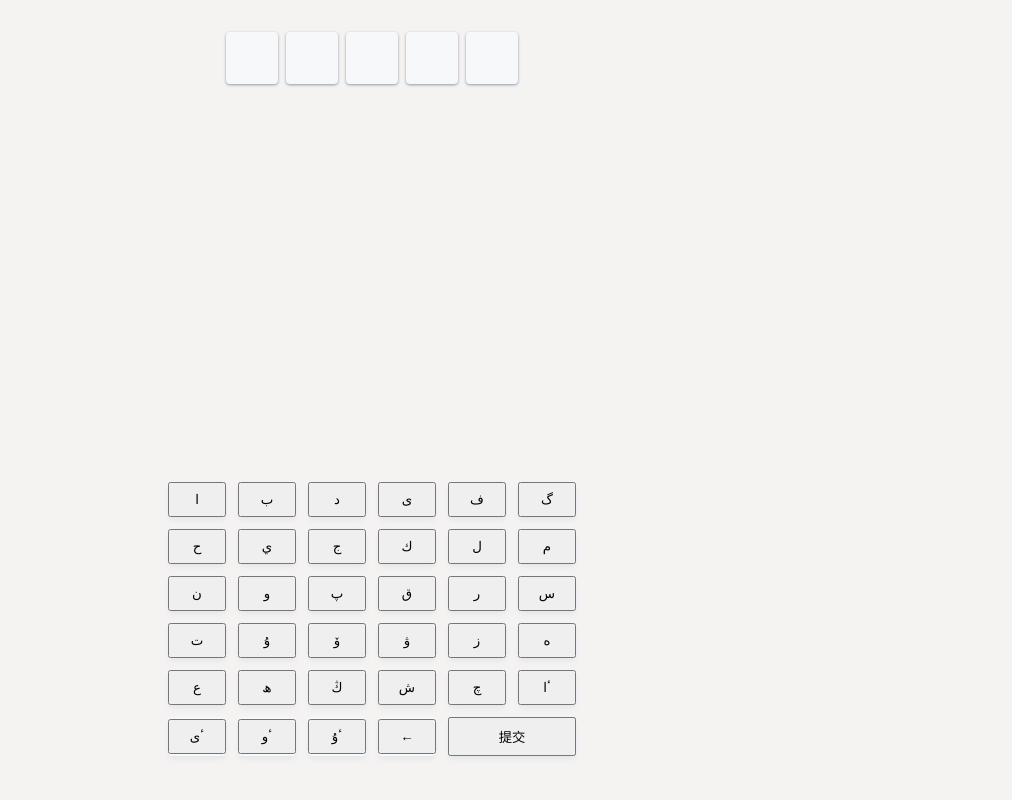
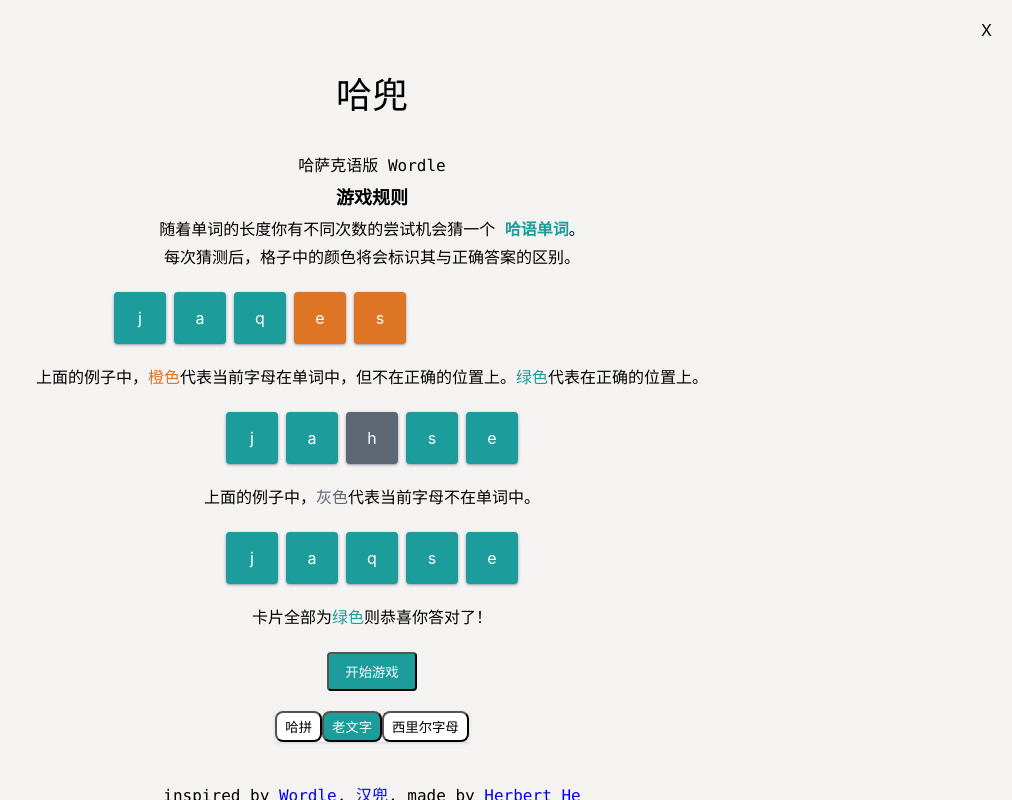
Before and after one commit to ha-pin/cordle, a React (Vite) app: page / in a window 1280 px wide. Shown: the whole page, without its empty margins (268-1280 px from the left). Built offline with nearby package versions, Linux system fonts and the light colour scheme.

Commit message:
feat :sparkles: : Introduce

```diff
--- a/src/App.less
+++ b/src/App.less
@@ -1,4 +1,4 @@
 .App {
-    @apply w-md md:(w-full);
+    @apply w-md <md:(w-full);
     @apply flex flex-col justify-start items-center;
 }
--- a/src/App.tsx
+++ b/src/App.tsx
@@ -1,6 +1,7 @@
 import { useEffect, useState } from 'react'
 import './App.less'
 import CharBox from './components/CharBox/CharBox'
+import Introduce from './components/Introduce/Introduce'
 
 import Keyboard from './components/keyboard/Keyboard'
 
@@ -87,7 +88,8 @@ const App = () => {
 
     return (
         <div className="App">
-            <div className={!got ? "mb-[400px] mt-3" : "m-3"}>
+            <Introduce type={type} setType={setType} />
+            <div className={!got ? "pb-[400px] pt-3" : "p-3"}>
                 {answers.length > 0 && answers.map(item => <CharBox chars={item} />)}
                 {!got && current.length !== 0 && <CharBox chars={current} />}
             </div>
--- /dev/null
+++ b/src/components/Introduce/Introduce.less
@@ -0,0 +1,25 @@
+.cordle-intro {
+
+    @apply overflow-auto;
+    @apply h-full w-full fixed z-50 bg-[#f5f3f2] flex flex-col justify-start items-center px-5 py-10 text-center;
+
+    &-hidden {
+        @apply hidden;
+    }
+
+    &-title {
+        @apply font-mono font-light text-4xl;
+    }
+
+    &-text {
+        @apply font-mono font-light my-1;
+    }
+
+    &-point {
+        @apply text-[#1d9c9c] font-bold;
+    }
+
+    &-subtitle {
+        @apply font-mono font-bold text-lg my-1;
+    }
+}
--- a/src/components/Introduce/Introduce.tsx
+++ b/src/components/Introduce/Introduce.tsx
@@ -1,25 +1,65 @@
-const Introduce = () => {
-    return <div className="h-full fixed z-50">
+import { FC } from "react"
+import CharBox from "../CharBox/CharBox"
+import "./Introduce.less"
+
+const example1 = [["j", 1], ["a", 1], ["q", 1], ["e", 2], ["s", 2]] as [string, number][]
+
+const example2 = [["j", 1], ["a", 1], ["h", 0], ["s", 1], ["e", 1]] as [string, number][]
+
+const example3 = [["j", 1], ["a", 1], ["q", 1], ["s", 1], ["e", 1]] as [string, number][]
+
+interface IIntroduceProps {
+    type: 0 | 1 | 2
+    setType: (type: 0 | 1 | 2) => void
+}
+
+const Introduce: FC<IIntroduceProps> = ({ type, setType }) => {
+    const closeIntro = () => {
+        document.getElementById("cordle-intro")?.classList.add("cordle-intro-hidden")
+    }
+
+    return <div id="cordle-intro" className="cordle-intro">
+        <div onClick={() => closeIntro()} className="absolute right-5 top-5">X</div>
         <div>
-            <p>哈兜</p>
-            <p>哈萨克语版 Wordle</p>
+            <p className="cordle-intro-title">哈兜</p>
+            <p className="cordle-intro-text">哈萨克语版 Wordle</p>
         </div>
 
         <div>
-            <p>游戏规则</p>
-            <p>随着单词的长度你有不同次数的尝试机会猜一个 <b>哈语单词</b>。</p>
-            <p>每次猜测后，格子中的颜色将会标识其与正确答案的区别。</p>
+            <p className="cordle-intro-subtitle">游戏规则</p>
+            <p className="cordle-intro-text">随着单词的长度你有不同次数的尝试机会猜一个 <b className="cordle-intro-point">哈语单词</b>。</p>
+            <p className="cordle-intro-text">每次猜测后，格子中的颜色将会标识其与正确答案的区别。</p>
         </div>
 
         {/* 示例1 */}
+        <div>
+            <CharBox chars={example1} />
+            <p className="cordle-intro-text">上面的例子中，<span className="text-[#de7525]">橙色</span>代表当前字母在单词中，但不在正确的位置上。<span className="text-[#1d9c9c]">绿色</span>代表在正确的位置上。</p>
+        </div>
         {/* 示例2 */}
+        <div>
+            <CharBox chars={example2} />
+            <p className="cordle-intro-text">上面的例子中，<span className="text-[#5d6673]">灰色</span>代表当前字母不在单词中。</p>
+        </div>
 
+        <div>
+            <CharBox chars={example3} />
+            <p className="cordle-intro-text">卡片全部为<span className="text-[#1d9c9c]">绿色</span>则恭喜你答对了！</p>
+        </div>
         {/* 开始游戏 */}
+        <button className="bg-[#1d9c9c] text-white px-4 py-2 rounded m-5">开始游戏</button>
+
+        <div className="flex flex-row shadow shadow-gray-300">
+            <button onClick={() => setType(0)} className={`rounded-lg px-2 py-1 ${type === 0 ? "bg-[#1d9c9c] text-white" : "bg-white"}`}>哈拼</button>
+            <button onClick={() => setType(1)} className={`rounded-lg px-2 py-1 ${type === 1 ? "bg-[#1d9c9c] text-white" : "bg-white"}`}>老文字</button>
+            <button onClick={() => setType(2)} className={`rounded-lg px-2 py-1 ${type === 2 ? "bg-[#1d9c9c] text-white" : "bg-white"}`}>西里尔字母</button>
+        </div>
 
         {/* 配置项菜单 */}
-        <p>
+        <p className="mt-10 font-mono">
             inspired by <a href="https://www.wordle.net/">Wordle</a>, <a href="https://handle.antfu.me" title="Handle">汉兜</a>, made by <a href="https://goer.icu" title="Herbert He">Herbert He</a>
         </p>
+        <p><a href="https://github.com/ha-pin/cordle" title="Source Code">Source Code</a></p>
     </div>
 }
 
--- a/src/components/keyboard/Keyboard.less
+++ b/src/components/keyboard/Keyboard.less
@@ -1,5 +1,5 @@
 .cordle-kb-ul {
-    @apply w-md <md:(shadow shadow-dark-200 w-full);
+    @apply w-md <md:(shadow shadow-dark-400 w-full);
     @apply bg-[#f5f3f2] select-none px-5 py-7 grid grid-cols-6 gap-3 list-none;
 
     & > li {
--- a/src/index.less
+++ b/src/index.less
@@ -28,6 +28,10 @@ code {
         monospace;
 }
 
+a {
+    text-decoration: dotted underline;
+}
+
 #root {
     margin: 0;
     padding: 0;
```
